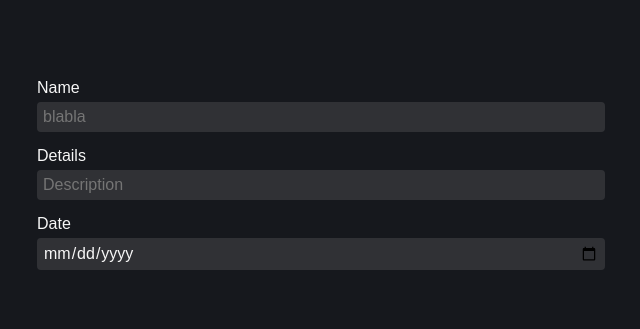
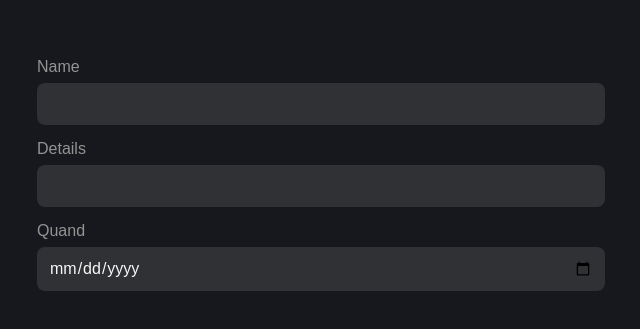
Before and after one commit to Pierrelgx/toDoList, a React (Create React App) app: page / in a window 1280 px wide. Shown: the part 225-554 px from the top of the page, without its empty margins (319-959 px from the left). Built offline with nearby package versions, Linux system fonts and the light colour scheme.

Commit message:
update Upsert

```diff
--- a/src/components/TodoUpsert/TodoUpsert.styles.tsx
+++ b/src/components/TodoUpsert/TodoUpsert.styles.tsx
@@ -5,16 +5,17 @@ export const TodoUpsertLabel = styled.label`
     display: flex;
     flex-direction: column;
     width: 100%;
-    color: ${(props) => props.theme.colors.cultured};
-    gap: 6px;
+    color: ${(props) => props.theme.colors.spanishGray};
+    gap: 8px;
 
 `;
 
 export const Input = styled.input`
     background-color: ${(props) => props.theme.colors.spanishGray20};
     color: ${(props) => props.theme.colors.cultured};
-    border-radius: 4px;
-    padding: 6px;
+    border-radius: 8px;
+    padding: 12px;
+		font-weight: ${(props) => props.theme.fontWeights.regular} ;
 `;
 
 export const TodoForm = styled.form`
--- a/src/components/TodoUpsert/TodoUpsert.tsx
+++ b/src/components/TodoUpsert/TodoUpsert.tsx
@@ -14,17 +14,17 @@ export const TodoUpsert = (): JSX.Element => {
 
           <TodoUpsertLabel>
             Name
-            <Input type="text" placeholder="blabla" required />
+            <Input type="text"  required />
           </TodoUpsertLabel>
 
           <TodoUpsertLabel>
             Details
-            <Input type="text" placeholder="Description" required />
+            <Input type="text"  required />
           </TodoUpsertLabel>
 
           <TodoUpsertLabel>
-            Date
-            <Input type="date" placeholder="Description" required />
+            Quand
+            <Input type="date" required />
           </TodoUpsertLabel>
 
 
```
